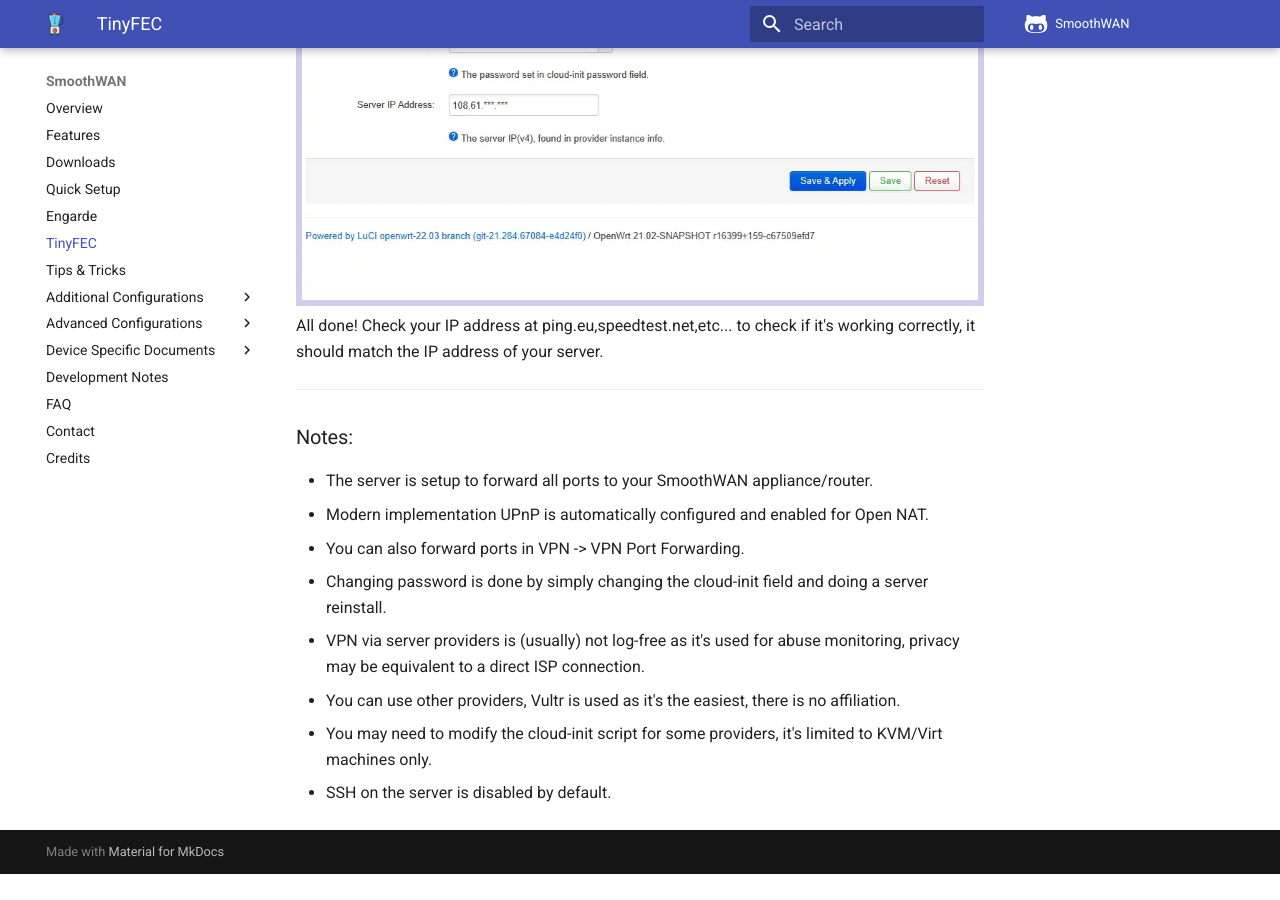
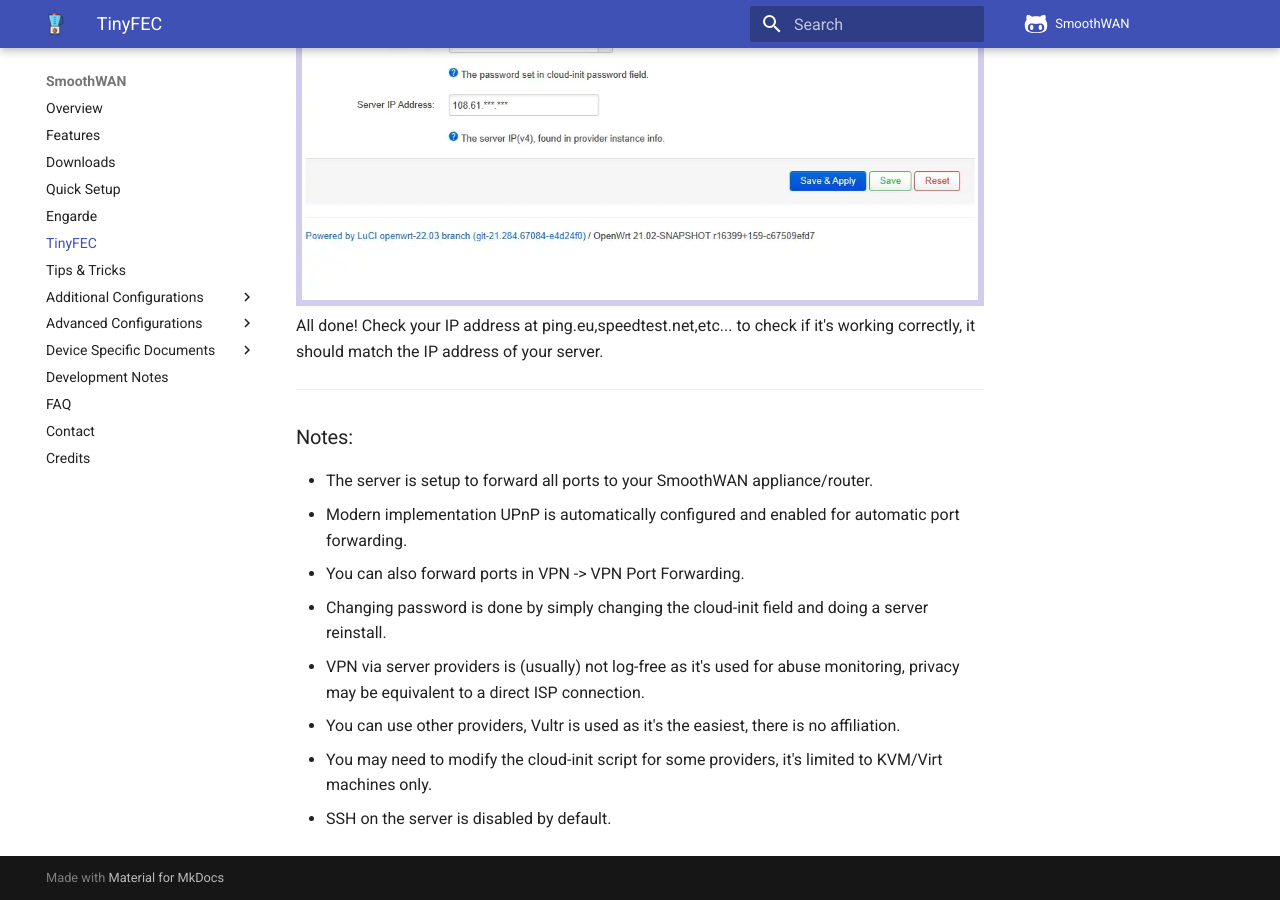
Before and after one commit to SmoothWAN/SmoothWAN-docs, an MkDocs documentation site: the page built from docs/tinyfec.md, in a window 1280 px wide and 900 px high, scrolled down 5013 px. Built offline with MkDocs 1.6.1 and Material for MkDocs 9.7.7, drawn with Linux system fonts in a browser that asks for light colours; comment, search, counter and statistics services are not loaded; before the commit the page ends 5887 px from its top, so only the background shows below that.

Commit message:
Update tinyfec.md

```diff
--- a/docs/tinyfec.md
+++ b/docs/tinyfec.md
@@ -35,7 +35,7 @@
 <h3>Notes:</h3>
 
 - The server is setup to forward all ports to your SmoothWAN appliance/router.
-- Modern implementation UPnP is automatically configured and enabled for Open NAT.
+- Modern implementation UPnP is automatically configured and enabled for automatic port forwarding.
 - You can also forward ports in VPN -> VPN Port Forwarding.
 - Changing password is done by simply changing the cloud-init field and doing a server reinstall.
 - VPN via server providers is (usually) not log-free as it's used for abuse monitoring, privacy may be equivalent to a direct ISP connection.
```
